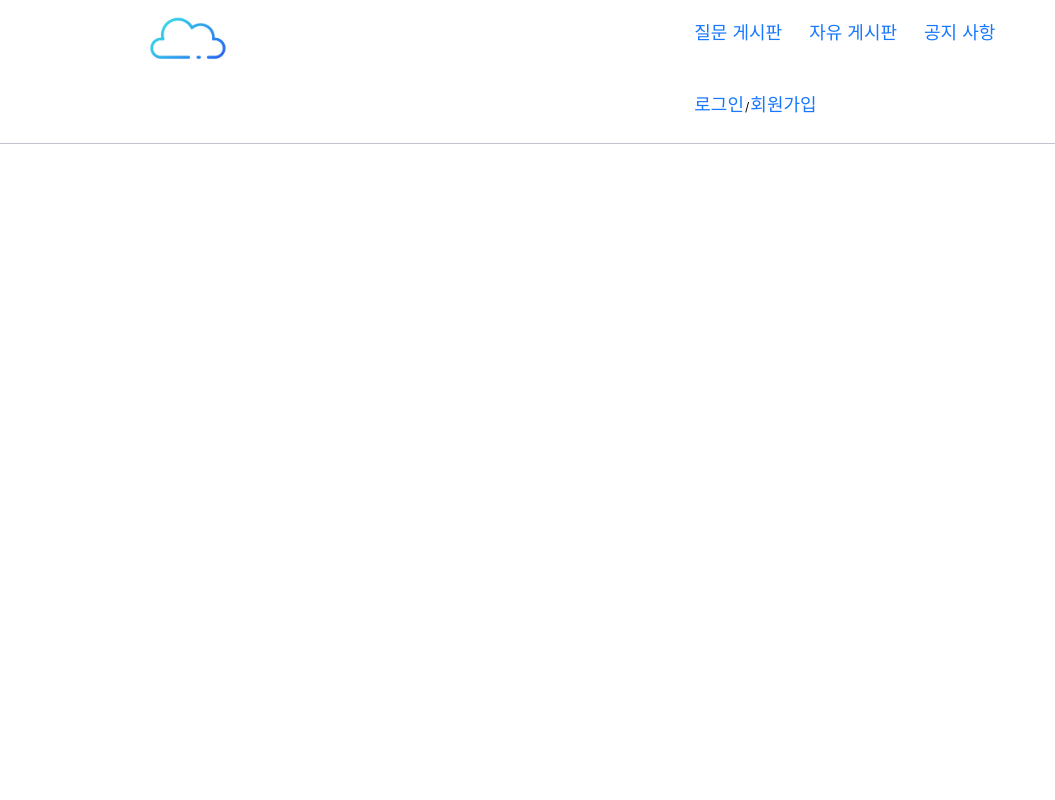
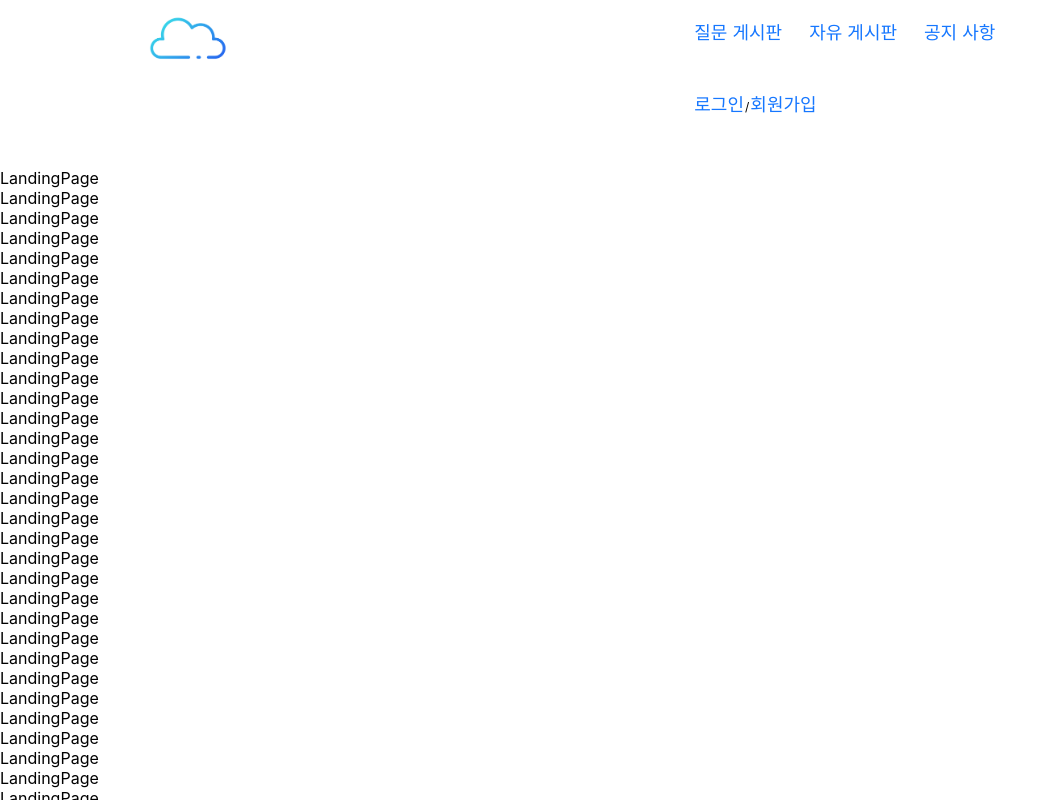
Before and after one commit to jeong5575/boiler-plate, a React (Create React App) app in the folder frontend/: page / in a window 1280 px wide. Shown: the top 800 px of the page, without its empty margins (0-1055 px from the left). Built offline with nearby package versions, Linux system fonts and the light colour scheme; no server answers.

Commit message:
header UI/UX 개선

```diff
--- a/frontend/src/App.js
+++ b/frontend/src/App.js
@@ -7,7 +7,6 @@ import RegisterPage from './components/views/RegisterPage/RegisterPage';
 import LandingPage from './components/views/LandingPage/LandingPage';
 import Auth1 from './hoc/Auth1';
 import DashBoardPage from './components/views/DashBoardPage/DashBoardPage';
-
 
 function App() {
   return (
--- /dev/null
+++ b/frontend/src/components/views/Header/Header.js
@@ -0,0 +1,95 @@
+import {React,useEffect} from 'react'
+import axios from 'axios'
+import { useNavigate,Link } from 'react-router-dom'
+import { Button, Space } from 'antd';
+import styled from 'styled-components';
+import { Divider ,Col, Row} from 'antd';
+
+
+
+const CustomButton = styled(Button)`
+  color: black;
+  font-size: 150%;
+  margin: 0;
+  padding: 0;
+  background-color: white;
+  &:hover {
+    color: purple;
+  }
+`;
+
+
+const CustomDiv = styled.div`
+ font-size: 12px;
+ text-align: right;
+`;
+
+const CustomDivider = styled(Divider)`
+
+    border-width: 1.0px;
+    border-color: #c2c3cd;
+`;
+
+
+
+export default function Header() {
+
+ const navigate = useNavigate();
+
+const onClickHandlerLogout = ()=>{
+  axios.get('/api/users/logout').then(res=>{if(res.data.success)
+
+  {navigate('/login') } else alert("로그아웃에 실패하였습니다.")
+  })
+
+}
+
+const onClickHandlerLogin = ()=>{
+  navigate('/login')
+
+}
+
+
+const onClickHandlerRegister = ()=>{
+  navigate('/register')
+
+}
+
+  return (<div>
+  <Row >
+   <Col span={8} offset={2}> <a href='/'><img src="../cloudIMG.png" alt="Logo" style={{ height: '50px', marginLeft: '10%',marginTop:"15px", marginBottom:"0px"}} />
+   </a></Col>
+<Col span={11} offset={3} style={{marginTop:"15px", marginBottom:"0px"}}>
+  <CustomDiv>
+
+
+    <Space wrap size={25} align='baseline' >
+      <CustomButton type="link" >
+        질문 게시판
+      </CustomButton>
+      <CustomButton type="link" >
+        자유 게시판
+
+      </CustomButton>
+      <CustomButton type="link" >
+        공지 사항
+
+      </CustomButton>
+
+      <div style={{ marginRight: "165px", marginTop: "15px" }}>
+        <CustomButton onClick={onClickHandlerLogin} type="link" >
+          로그인
+        </CustomButton>
+        /
+        <CustomButton onClick={onClickHandlerRegister} type="link" >
+          회원가입
+        </CustomButton>
+      </div>
+    </Space>
+
+  </CustomDiv>
+  </Col>
+  </Row>
+  </div>
+  );
+}
--- a/frontend/src/components/views/LandingPage/LandingPage.js
+++ b/frontend/src/components/views/LandingPage/LandingPage.js
@@ -1,96 +1,53 @@
-import {React,useEffect} from 'react'
-import axios from 'axios'
-import { useNavigate,Link } from 'react-router-dom'
-import { Button, Space } from 'antd';
-import styled from 'styled-components';
-import { Divider ,Col, Row} from 'antd';
-
-
-
-const CustomButton = styled(Button)`
-  color: black;
-  font-size: 150%;
-  margin: 0;
-  padding: 0;
-  background-color: white;
-  &:hover {
-    color: purple;
-  }
-`;
-
-
-const CustomDiv = styled.div`
- font-size: 12px;
- text-align: right;
-`;
-
-const CustomDivider = styled(Divider)`
-
-    border-width: 1.0px;
-    border-color: #c2c3cd;
-`;
-
-
+import React from 'react'
+import Layout from '../../../hoc/Layout'
 
 export default function LandingPage() {
-
- const navigate = useNavigate();
-
-const onClickHandlerLogout = ()=>{
-  axios.get('/api/users/logout').then(res=>{if(res.data.success)
-
-  {navigate('/login') } else alert("로그아웃에 실패하였습니다.")
-  })
-
+  return (
+    <Layout>
+    <div>LandingPage</div>
+    <div>LandingPage</div>
+    <div>LandingPage</div>
+    <div>LandingPage</div>
+    <div>LandingPage</div>
+    <div>LandingPage</div>
+    <div>LandingPage</div>
+    <div>LandingPage</div>
+    <div>LandingPage</div>
+    <div>LandingPage</div>
+    <div>LandingPage</div>
+    <div>LandingPage</div>
+    <div>LandingPage</div>
+    <div>LandingPage</div>
+    <div>LandingPage</div>
+    <div>LandingPage</div>
+    <div>LandingPage</div>
+    <div>LandingPage</div>
+    <div>LandingPage</div>
+    <div>LandingPage</div>
+    <div>LandingPage</div>
+    <div>LandingPage</div>
+    <div>LandingPage</div>
+    <div>LandingPage</div>
+    <div>LandingPage</div>
+    <div>LandingPage</div>
+    <div>LandingPage</div>
+    <div>LandingPage</div>
+    <div>LandingPage</div>
+    <div>LandingPage</div>
+    <div>LandingPage</div>
+    <div>LandingPage</div>
+    <div>LandingPage</div>
+    <div>LandingPage</div>
+    <div>LandingPage</div>
+    <div>LandingPage</div>
+    <div>LandingPage</div>
+    <div>LandingPage</div>
+    <div>LandingPage</div>
+    <div>LandingPage</div>
+    <div>LandingPage</div>
+    <div>LandingPage</div>
+    <div>LandingPage</div>
+    <div>LandingPage</div>
+    </Layout>
+  )
 }
-
-const onClickHandlerLogin = ()=>{
-  navigate('/login')
-
-}
-
-
-const onClickHandlerRegister = ()=>{
-  navigate('/register')
-
-}
-
-  return (<div>
-  <Row >
-   <Col span={8} offset={2}> <a href='/'><img src="../cloudIMG.png" alt="Logo" style={{ height: '50px', marginLeft: '10%',marginTop:"15px", marginBottom:"0px"}} />
-   </a></Col>
-<Col span={11} offset={3} style={{marginTop:"15px", marginBottom:"0px"}}>
-  <CustomDiv>
-
-
-    <Space wrap size={25} align='baseline' >
-      <CustomButton type="link" >
-        질문 게시판
-      </CustomButton>
-      <CustomButton type="link" >
-        자유 게시판
-
-      </CustomButton>
-      <CustomButton type="link" >
-        공지 사항
-
-      </CustomButton>
-
-      <div style={{ marginRight: "165px", marginTop: "15px" }}>
-        <CustomButton onClick={onClickHandlerLogin} type="link" >
-          로그인
-        </CustomButton>
-        /
-        <CustomButton onClick={onClickHandlerRegister} type="link" >
-          회원가입
-        </CustomButton>
-      </div>
-    </Space>
-
-  </CustomDiv>
-  </Col>
-  </Row>
-  <CustomDivider ></CustomDivider>
-  </div>
-  );
-}
--- a/frontend/src/components/views/LoginPage/LoginPage.js
+++ b/frontend/src/components/views/LoginPage/LoginPage.js
@@ -31,6 +31,8 @@ const Hint = styled.p`
 
 
 export default function LoginPage(props) {
+
+
 const navigate = useNavigate();
   const dispatch = useDispatch();
   const [Email, setEmail] = useState('');
@@ -54,9 +56,9 @@ const navigate = useNavigate();
     console.log(e.email)
     setEmail(e.email)
     setPassword(e.password)
-    console.log(Email,Password)
-    let body = {email : Email,password:Password}
+    let body = {email : e.email,password:e.password}
 
+    console.log(body)
     dispatch(loginUser(body))
     .then(res=>{
       if (res.payload.loginSuccess){navigate('/')}
--- /dev/null
+++ b/frontend/src/hoc/Layout.js
@@ -0,0 +1,80 @@
+import React, { useState, useEffect } from 'react';
+import Header from '../components/views/Header/Header';
+import Footer from '../components/views/Footer/Footer';
+import styled from 'styled-components';
+import { Divider } from 'antd';
+const HeaderDiv = styled.div`
+  position: sticky;
+  top: 0;
+  z-index: 2;
+  width: 100%;
+  background-color: rgba(255, 255, 255, 0);
+  transition: background-color 0.3s ease-in-out;
+
+  &.scrolled {
+    background-color: rgba(255, 255, 255, 1);
+  }
+`;
+
+const Main = styled.main`
+  opacity: 1;
+  transition: opacity 0.5s ease-in-out;
+
+  &.show {
+    opacity: 1;
+  }
+`;
+
+
+
+const CustomDivider = styled(Divider)`
+
+    border-width: 1.5px;
+    border-color: #c2c3cd;
+    opacity: 1;
+  transition: opacity 0.5s ease-in-out;
+
+  &.show {
+    opacity: 0.01;
+  }
+`;
+
+
+export default function Layout({ children }) {
+  const [isScrolled, setIsScrolled] = useState(false);
+  const [showContent, setShowContent] = useState(false);
+
+  useEffect(() => {
+    const handleScroll = () => {
+      const scrollTop = window.scrollY || document.documentElement.scrollTop;
+      setIsScrolled(scrollTop > 0);
+    };
+
+    window.addEventListener('scroll', handleScroll);
+
+    return () => {
+      window.removeEventListener('scroll', handleScroll);
+    };
+  }, []);
+
+  useEffect(() => {
+    if (isScrolled && !showContent) {
+      setShowContent(true);
+    } else if (!isScrolled && showContent) {
+      setShowContent(false);
+    }
+  }, [isScrolled, showContent]);
+
+  return (
+    <div>
+      <HeaderDiv className={isScrolled ? 'scrolled' : ''}>
+        <Header /> {/* 공통 헤더 컴포넌트 */}
+
+  <CustomDivider className={showContent ?''  : 'show'}></CustomDivider>
+      </HeaderDiv>
+
+      <Main className={showContent ?''  : 'show'}>{children}</Main> {/* 페이지 컨텐츠 */}
+      <Footer /> {/* 공통 푸터 컴포넌트 */}
+    </div>
+  );
+}
```
